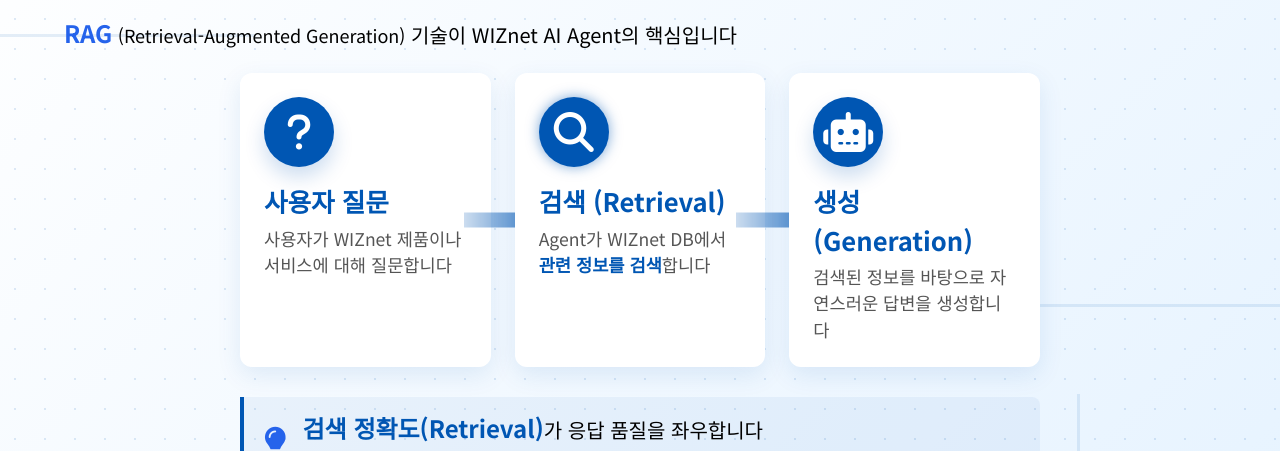
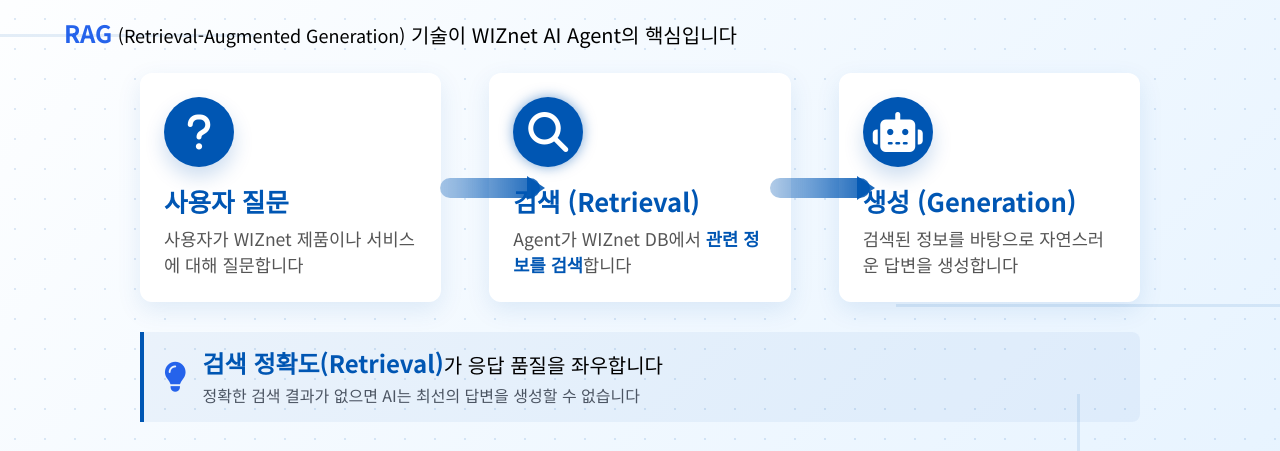
Before and after one commit to dbtjr1103/ppt, a plain HTML site: page slides/slide4.html in a window 1280 px wide. Shown: the part 146-597 px from the top of the page. Drawn offline with nearby package versions, Linux system fonts and the light colour scheme.

Commit message:
슬라이드 4 - RAG 단계 간격 확대 및 화살표 가시성 개선

```diff
--- a/slides/slide4.html
+++ b/slides/slide4.html
@@ -60,7 +60,7 @@
         }
         .rag-container {
             position: relative;
-            max-width: 800px;
+            max-width: 1000px;
             margin: 0 auto;
         }
         .rag-step {
@@ -102,25 +102,26 @@
         }
         .arrow {
             position: absolute;
-            width: 80px;
-            height: 15px;
-            background: linear-gradient(90deg, rgba(0,86,179,0.2) 0%, rgba(0,86,179,0.8) 100%);
+            width: 100px;
+            height: 20px;
+            background: linear-gradient(90deg, rgba(0,86,179,0.3) 0%, rgba(0,86,179,0.9) 100%);
             top: 50%;
             transform: translateY(-50%);
-            z-index: 0;
+            z-index: 10;
             opacity: 0;
+            border-radius: 10px;
         }
         .arrow::after {
             content: '';
             position: absolute;
-            right: 0;
+            right: -5px;
             top: 50%;
             transform: translateY(-50%);
             width: 0;
             height: 0;
-            border-top: 10px solid transparent;
-            border-bottom: 10px solid transparent;
-            border-left: 15px solid rgba(0,86,179,0.8);
+            border-top: 12px solid transparent;
+            border-bottom: 12px solid transparent;
+            border-left: 18px solid rgba(0,86,179,0.9);
         }
         .highlight-text {
             color: #0056b3;
@@ -171,7 +172,7 @@
                 opacity: 0;
             }
             to {
-                width: 80px;
+                width: 100px;
                 opacity: 1;
             }
         }
@@ -211,7 +212,7 @@
 
             <!-- RAG 프로세스 시각화 -->
             <div class="rag-container mt-8">
-                <div class="grid grid-cols-3 gap-6 relative">
+                <div class="grid grid-cols-3 gap-12 relative">
                     <!-- 단계 1: 사용자 질문 -->
                     <div class="rag-step" style="animation: fadeInUp 0.8s forwards 0.6s;">
                         <div class="rag-icon">
@@ -224,7 +225,7 @@
                     </div>
 
                     <!-- 화살표 1 -->
-                    <div class="arrow" style="left: 28%; animation: extendRight 1s forwards 1.2s;"></div>
+                    <div class="arrow" style="left: 30%; animation: extendRight 1s forwards 1.2s;"></div>
 
                     <!-- 단계 2: 검색(Retrieval) -->
                     <div class="rag-step" style="animation: fadeInUp 0.8s forwards 0.8s;">
@@ -238,7 +239,7 @@
                     </div>
 
                     <!-- 화살표 2 -->
-                    <div class="arrow" style="left: 62%; animation: extendRight 1s forwards 1.4s;"></div>
+                    <div class="arrow" style="left: 63%; animation: extendRight 1s forwards 1.4s;"></div>
 
                     <!-- 단계 3: 생성(Generation) -->
                     <div class="rag-step" style="animation: fadeInUp 0.8s forwards 1s;">
```
